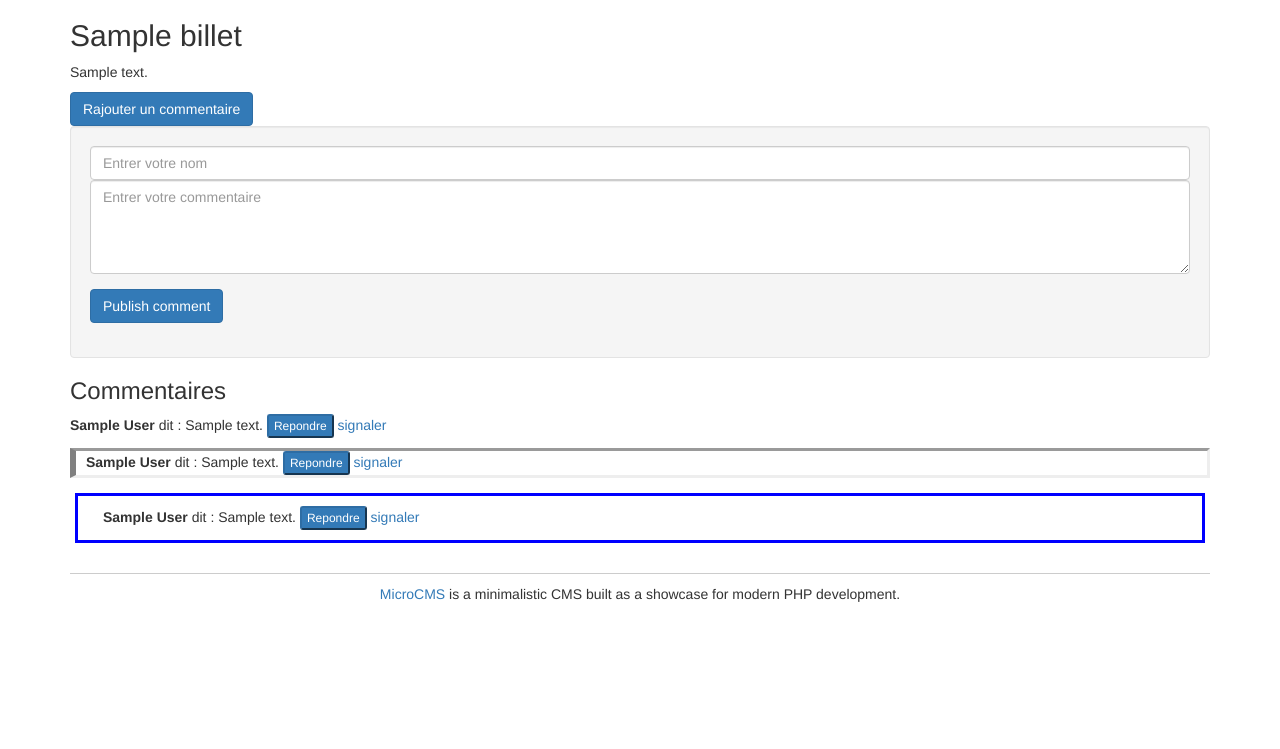
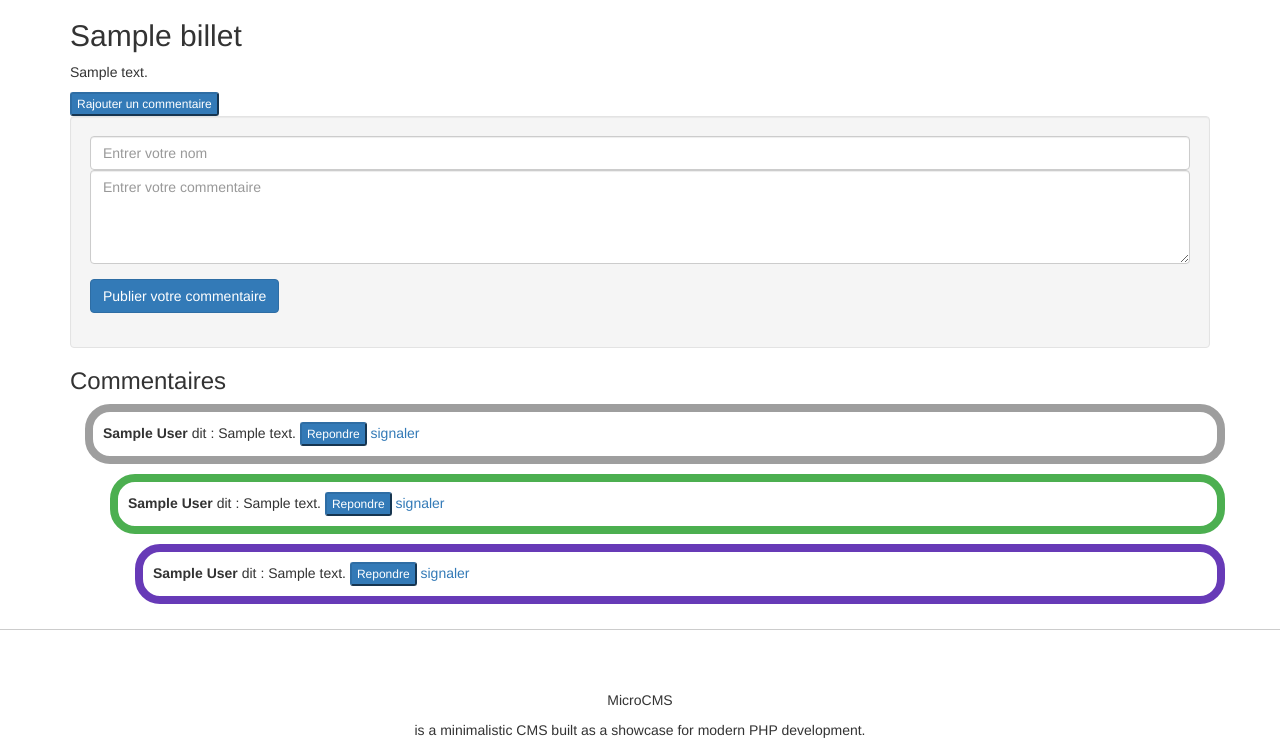
Before and after one commit to nassim90/projet3, a PHP site: template views/billets.html.twig in a window 1280 px wide, after a click on "Rajouter un commentaire". Shown: the part 51-800 px from the top of the page. Run offline with PHP 8.4, Linux system fonts and the light colour scheme; the template is opened without the code that fills it: most values are stand-ins (such as "Sample title", 1, 10 or a date in 2020); form fields are guessed from the names that the template uses; some libraries are stand-ins or nearby versions.

Commit message:
mise au propre du code 2

```diff
--- a/src/Controller/AdminController.php
+++ b/src/Controller/AdminController.php
@@ -82,7 +82,7 @@ class AdminController {
             $app['session']->getFlashBag()->add('bravo', 'Le commentaire a bien été modifier.');
         }
         return $app['twig']->render('comment_form.html.twig', array(
-            'title' => 'Rajout commentaire',
+            'title' => 'Modification du commentaire',
             'commentForm' => $commentForm->createView()));
     }
 
--- a/src/Form/Type/CommentType.php
+++ b/src/Form/Type/CommentType.php
@@ -11,8 +11,8 @@ class CommentType extends AbstractType
     {
         $builder
                   ->add('parent', HiddenType::class,array("attr"=>array("class"=>"champCache")))
-          		  ->add('author', TextareaType::class)
-           		  ->add('content', TextareaType::class);
+          		  ->add('author', TextareaType::class, array('label' => 'Nom'))
+           		  ->add('content', TextareaType::class,array('label' => 'Contenu'));
 
     }
     public function getName()
--- a/views/billets.html.twig
+++ b/views/billets.html.twig
@@ -8,7 +8,7 @@
    <p>{{ billets.content |raw }}</p>
 
 
- <button class="btn btn-primary" href="#MonCollapse" data-toggle="collapse" aria-expanded="false" aria-controls="MonCollapse" ; >Rajouter un commentaire</button>
+ <button class="btn-xs btn-primary" href="#MonCollapse" data-toggle="collapse" aria-expanded="false" aria-controls="MonCollapse" ; >Rajouter un commentaire</button>
 
     <section id="MonCollapse" class="collapse">
 <div class="well">
@@ -31,26 +31,27 @@
                 }}) }}
             </div>
             <div class="form-group">
-                <input type="submit" name="submit_t" class="btn btn-primary" value="Publish comment" />
+                <input type="submit" name="submit_t" class="btn btn-primary" value="Publier votre commentaire" />
                  </div>
        {{ form_end(commentForm) }}
     </div>
     </section>
     <h3>Commentaires</h3>
 
+<div class="container">
     {% for comment in comments %}
         <section style="padding-bottom:10px;">
-
+          <div class="sub" style=" border: 8px solid #9E9E9E;border-radius: 25px;padding:10px;">
         <strong> {{ comment.author }} </strong> dit : {{ comment.content }}
         <button class="btn-xs btn-primary btn-subcomment" data-parent=" {{ comment.id }} " >Repondre</button>
         <a href= "{{ path('bad', { 'id': comment.id }) }}" >signaler</a>
-
+        </div>
          </section>
 
 
         {% for subcomment in comment.subcomments %}
            <section style="padding-bottom:10px;">
-            <div class="sub" style=" border-left: 6px solid grey;padding-left:10px;">
+            <div class="sub" style=" border: 8px solid #4CAF50;border-radius: 25px;padding:10px;margin-left:25px;">
                 <strong> {{ subcomment.author }}  </strong> dit : {{ subcomment.content }}
                 <button class="btn-xs btn-primary btn-subcomment" data-parent=" {{ subcomment.id }} " >Repondre</button>
                 <a href= "{{ path('bad', { 'id': subcomment.id }) }}" >signaler</a>
@@ -60,7 +61,7 @@
 
             {% for subcomment2 in subcomment.subcomments %}
                 <section style="padding-bottom:15px;">
-               <div class="sub2" style=" border: 3px solid blue;padding:10px;padding-left:25px; margin: 5px;">
+               <div class="sub2" style=" border: 8px solid #673AB7;border-radius: 25px;padding:10px;margin-left:50px; ">
                          <strong> {{ subcomment2.author }}  </strong> dit : {{ subcomment2.content }}
                    <button class="btn-xs btn-primary btn-subcomment" data-parent=" {{ subcomment2.id }} " >Repondre</button>
                    <a href= "{{ path('bad', { 'id': subcomment2.id }) }}" >signaler</a>
@@ -69,7 +70,7 @@
                  </section>
                {% for subcomment3 in subcomment2.subcomments %}
                     <section style="padding-bottom:10px;">
-                    <div class="sub3" style=" border: 3px solid red;padding:10px;padding-left:40px;margin: 10px;">
+                    <div class="sub3" style=" border: 8px solid #F44336;border-radius: 25px;padding:10px;margin-left:75px;">
                          <strong> {{ subcomment3.author }}  </strong> dit : {{ subcomment3.content }}
 
                   <a href= "{{ path('bad', { 'id': subcomment3.id }) }}" >signaler</a>
@@ -86,6 +87,10 @@
     {% endfor %}
 
 
+
+</div>
+
+
  <div id="dialog-form">
 
  {{ form_start(subcommentForm) }}
@@ -94,7 +99,7 @@
                 {{ form_widget(subcommentForm.author, { 'attr':  {
                     'rows': '1',
                     'class': 'form-control',
-                    'placeholder': 'Enter votre nom'
+                    'placeholder': 'Entrer votre nom'
                 }}) }}
             </div>
             <div class="form-cont">
@@ -103,7 +108,7 @@
                     'rows': '1',
                     'col': '4',
                     'class': 'form-control',
-                    'placeholder': 'Enter your comment'
+                    'placeholder': 'Entrer votre commentaire'
                 }}) }}
             </div>
      <div class="form-parent">
@@ -116,7 +121,7 @@
                 }}) }}
             </div>
             <div class="form-group">
-                <input type="submit" name="submit_p" class="btn btn-primary" value="Publish comment" />
+                <input type="submit" name="submit_p" class="btn btn-primary" value="Publier votre commentaire" />
                  </div>
         {{ form_end(subcommentForm) }}
 </div>
--- a/views/layout.html.twig
+++ b/views/layout.html.twig
@@ -50,18 +50,16 @@
             </div><!-- /.container -->
         </nav>
         <div id="content">{% block content %}{% endblock %}</div>
-        <footer class="footer">
-            <a href="https://github.com/bpesquet/OC-MicroCMS">MicroCMS</a> is a minimalistic CMS built as a showcase for modern PHP development.
-        </footer>
+
     </div>
 
-    <!-- jQuery -->
+<!-- jQuery -->
    <script
   src="https://code.jquery.com/jquery-3.2.1.min.js"
   integrity="sha256-hwg4gsxgFZhOsEEamdOYGBf13FyQuiTwlAQgxVSNgt4="
   crossorigin="anonymous"></script>
 
-<script
+  <script
   src="https://code.jquery.com/ui/1.12.1/jquery-ui.min.js"
   integrity="sha256-VazP97ZCwtekAsvgPBSUwPFKdrwD3unUfSGVYrahUqU="
   crossorigin="anonymous"></script>
@@ -71,9 +69,10 @@
 
     <script src="{{ asset('/js/main.js') }}"></script>
 
+</body>
 
 
-
-
-</body>
+    <footer class="footer">
+            <p>MicroCMS</p> is a minimalistic CMS built as a showcase for modern PHP development.
+    </footer>
 </html>
--- a/web/css/microcms.css
+++ b/web/css/microcms.css
@@ -4,8 +4,9 @@ body {
 
 .footer {
     border-top: 1px solid #ccc;
-    padding-top: 10px;
+    padding-top: 60px;
     text-align: center;
+
 }
 
 .articleTitle:hover, .articleTitle:focus {
```
Also changed, not shown: views/comment_form.html.twig (+10 -1 lines).
